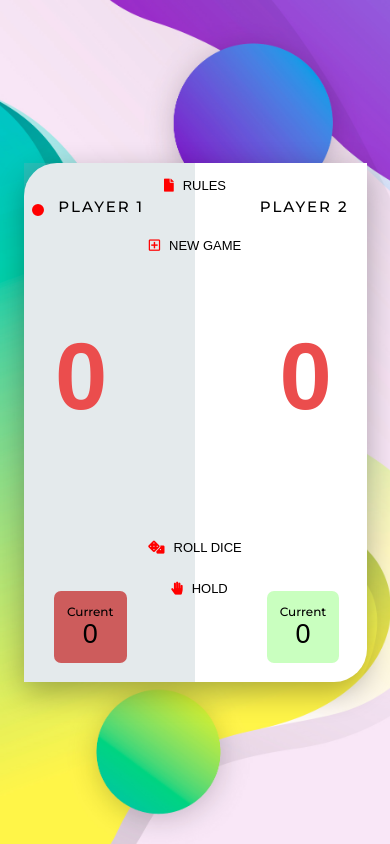
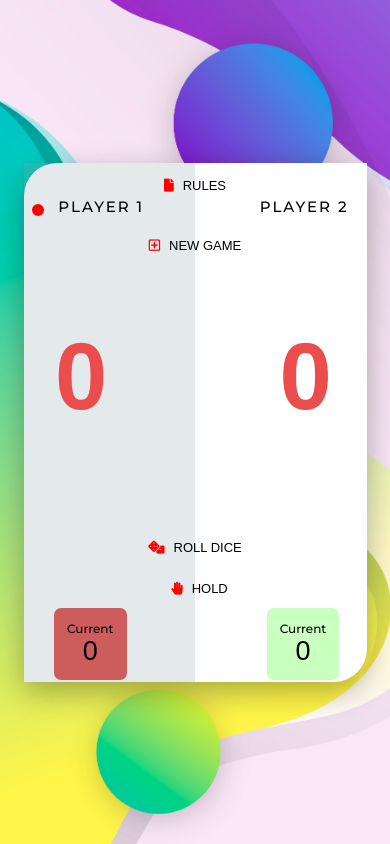
Before and after one commit to Hinankhan/dicegame, a website: page index.html in a window 390 px wide. Drawn offline with Linux system fonts and the light colour scheme; files that its build step writes are made by us from their sources; files whose address does not match are found by name.

Commit message:
added some css

```diff
--- a/public/style.css
+++ b/public/style.css
@@ -428,10 +428,10 @@ right: 19%;
     }
     .player-current-box-1 {
         right: 65%;
-        top: 70%;
+        top: 72%;
     }
     .player-current-box-2 {
-        top: 70%;
+        top: 72%;
     }
     .player-current-label {
         font-size: 12px;
```
